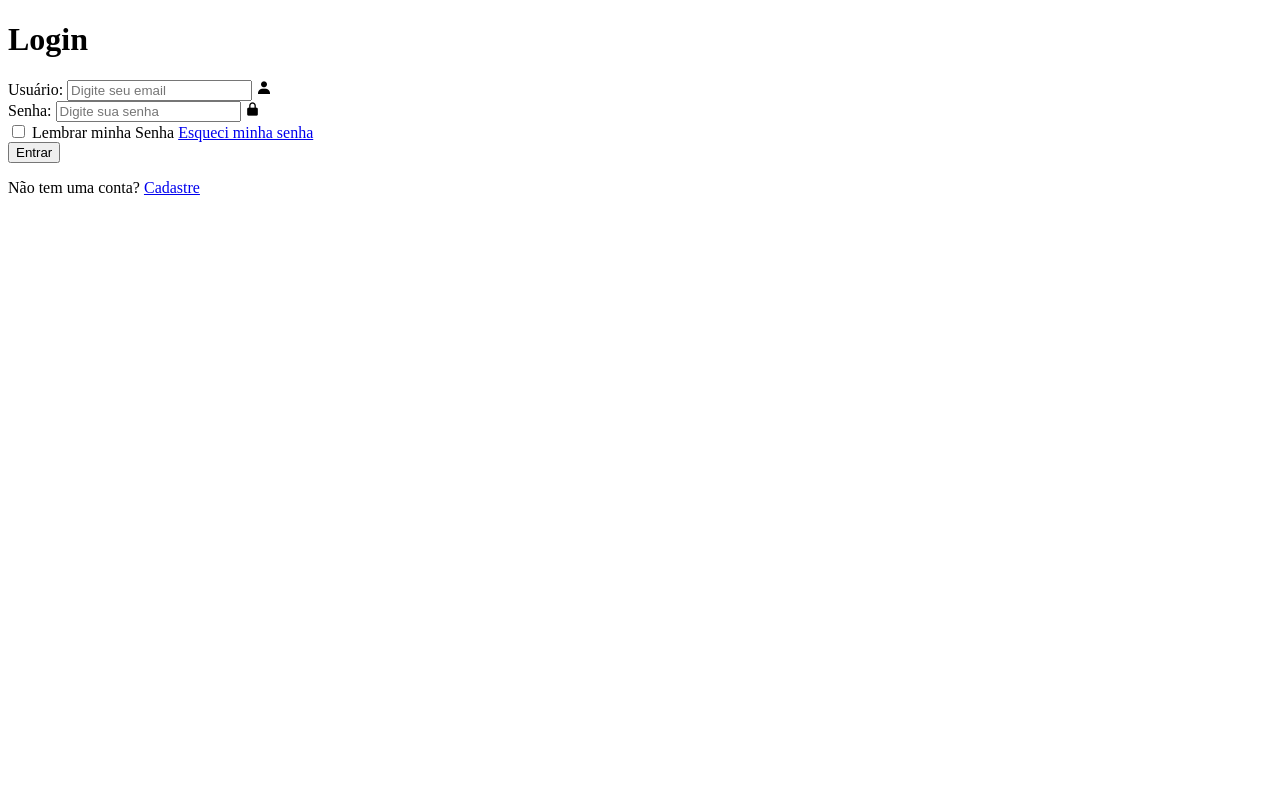
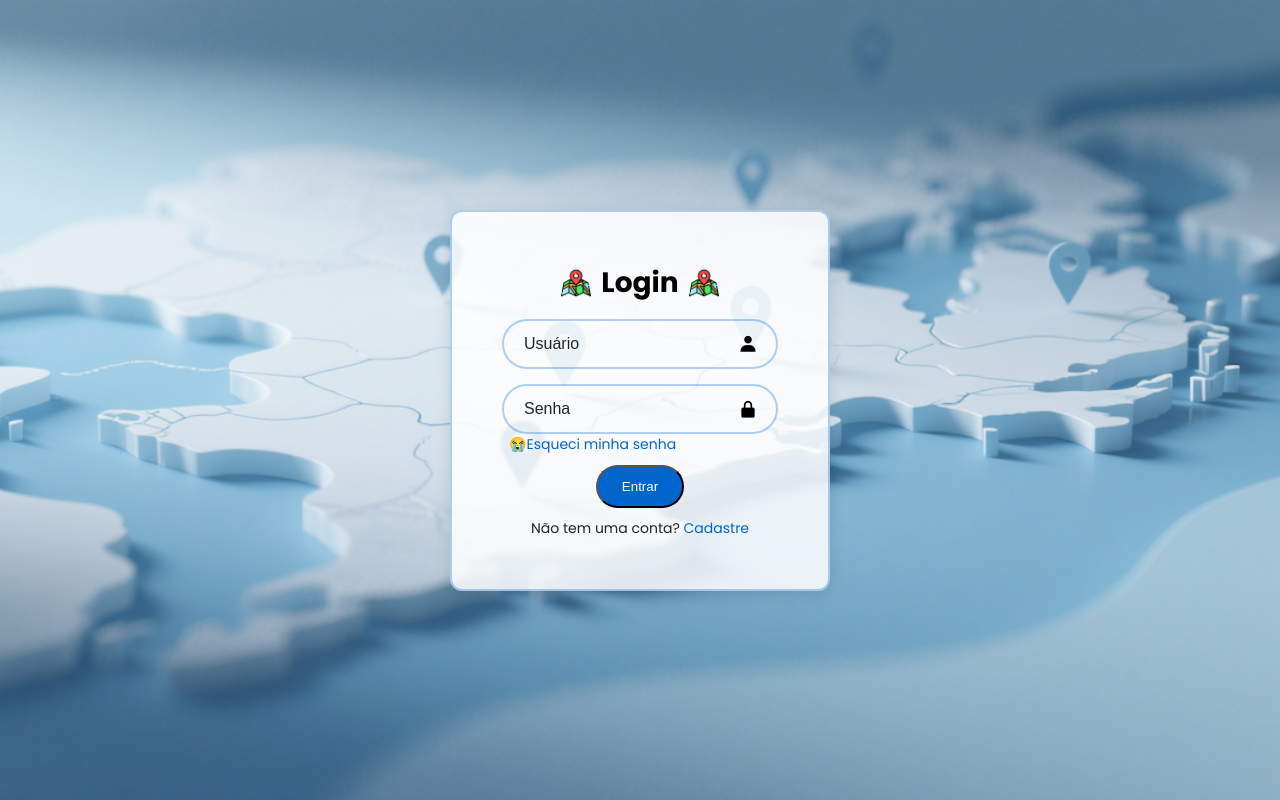
Before and after one commit to joaobatistamedeiroscf/BuscaCep, a website: page index.html in a window 1280 px wide. Drawn offline with nearby package versions, Linux system fonts and the light colour scheme; a web font is replaced by a local one.

Commit message:
adicionando estilo a tela inicial

```diff
--- a/index.html
+++ b/index.html
@@ -4,32 +4,30 @@
     <meta charset="UTF-8" />
     <link rel="icon" type="image/svg+xml" href="/vite.svg" />
      <link href='https://unpkg.com/boxicons@2.1.4/css/boxicons.min.css' rel='stylesheet'>
+     <link rel="stylesheet" href="/src/style.css">
      <meta name="viewport" content="width=device-width, initial-scale=1.0" />
     <title>BuscaCep</title>
   </head>
-  <body">
+  <body>
     <main class="container">
-      <form >
+      <form>
         <div class="titulo">
+          <img src="/public/mapa.png" width="30px" height="30px" alt="mapa">
           <h1>Login</h1>
+          <img src="/public/mapa.png" width="30px" height="30px" alt="mapa">
         </div>
-        <div class="input-box">
-          <label>Usuário:</label>
-          <input placeholder="Digite seu email" type="email">
+
+          <div class="input-box">
+          <input placeholder="Usuário" type="email">
           <i class="bx bxs-user"></i>
         </div>
         <div class="input-box">
-          <label>Senha:</label>
-          <input type="password" placeholder="Digite sua senha">
+          <input type="password" placeholder="Senha">
           <i class="bx bxs-lock-alt"></i>
         </div>
 
-        <div class="remenber-forgot">
-          <label for="">
-            <input type="checkbox">
-            Lembrar minha Senha
-          </label>
-            <a href="#">Esqueci minha senha</a>
+        <div class="remenber">
+            <a href="#">😭Esqueci minha senha</a>
         </div>
 
         <button type="submit">Entrar</button>
--- a/src/style.css
+++ b/src/style.css
@@ -1,96 +1,149 @@
-:root {
-  font-family: system-ui, Avenir, Helvetica, Arial, sans-serif;
-  line-height: 1.5;
-  font-weight: 400;
-
-  color-scheme: light dark;
-  color: rgba(255, 255, 255, 0.87);
-  background-color: #242424;
-
-  font-synthesis: none;
-  text-rendering: optimizeLegibility;
-  -webkit-font-smoothing: antialiased;
-  -moz-osx-font-smoothing: grayscale;
+@import url('https://fonts.googleapis.com/css2?family=Bitcount:wght@100..900&family=Poppins:ital,wght@0,100;0,200;0,300;0,400;0,500;0,600;0,700;0,800;0,900;1,100;1,200;1,300;1,400;1,500;1,600;1,700;1,800;1,900&display=swap');
+ *{
+  margin: 0;
+  padding: 0;
+  box-sizing: border-box;
+}
+body {
+  display: flex;
+  justify-content: center;
+  min-height: 100vh;
+  align-items: center;
+  background: url("/public/telafundologin.png");
+  background-size: cover;
+  background-position: center;
 }
 
-a {
-  font-weight: 500;
-  color: #646cff;
-  text-decoration: inherit;
-}
-a:hover {
-  color: #535bf2;
+.container{
+  background-color: transparent;
+  background-color: rgba(255, 255, 255, 0.85);
+  border: 2px solid rgba(0, 102, 204, 0.3);
+  padding: 50px;
+  border-radius: 12px;
+   box-shadow: 0 4px 16px rgba(0, 0, 0, 0.1);
+  font-family: 'Poppins', sans-serif;
 }
 
-body {
-  margin: 0;
+
+.titulo {
   display: flex;
-  place-items: center;
-  min-width: 320px;
-  min-height: 100vh;
+  align-items: center;
+  justify-content: center;
 }
 
-h1 {
-  font-size: 3.2em;
-  line-height: 1.1;
+.titulo h1 {
+  font-size:28px ;
+  font-weight: bold;
+  margin-left: 10px;
+  margin-right: 10px;
+}
+.input-box{
+  position: relative;
+  width: 100% ;
+  height: 50px;
+  margin-top:15px;
 }
 
-#app {
-  max-width: 1280px;
-  margin: 0 auto;
-  padding: 2rem;
-  text-align: center;
+.input-box input {
+  width: 100%;
+  height: 100%;
+  background-color: transparent;
+  border: 2px solid rgba(0, 102, 204, 0.3);
+  border-radius: 40px;
+  outline: none;
+  font-size: 16px;
+  padding: 20px 45px 20px 20px;
 }
 
-.logo {
-  height: 6em;
-  padding: 1.5em;
-  will-change: filter;
-  transition: filter 300ms;
+.input-box input::placeholder {
+  color: rgba(33, 37, 41, 1);
 }
-.logo:hover {
-  filter: drop-shadow(0 0 2em #646cffaa);
-}
-.logo.vanilla:hover {
-  filter: drop-shadow(0 0 2em #3178c6aa);
+.input-box i  {
+  position: absolute;
+  right: 20px;
+  top:50%;
+  transform: translateY(-50%);
+  font-size: 20px;
 }
 
-.card {
-  padding: 2em;
+.remenber a {
+  text-decoration: none;
+  color:rgba(0, 102, 204, 1) ;
+  font-size: 14px;
+  display: block;
+  margin-left: 7px;
+}
+.remenber a {
+  position: relative;
+  color: rgba(0, 102, 204, 1);
+  text-decoration: none;
+  transition: color 0.3s ease;
 }
 
-.read-the-docs {
-  color: #888;
+.remenber a::after {
+  content: '';
+  position: absolute;
+  width: 0;
+  height: 2px;
+  bottom: -2px;
+  left: 0;
+  background-color: rgba(0, 102, 204, 1);
+  transition: width 0.3s ease;
+}
+
+.remenber a:hover::after {
+  width: 75%;
 }
 
 button {
-  border-radius: 8px;
-  border: 1px solid transparent;
-  padding: 0.6em 1.2em;
-  font-size: 1em;
-  font-weight: 500;
-  font-family: inherit;
-  background-color: #1a1a1a;
-  cursor: pointer;
-  transition: border-color 0.25s;
-}
-button:hover {
-  border-color: #646cff;
-}
-button:focus,
-button:focus-visible {
-  outline: 4px auto -webkit-focus-ring-color;
+  padding: 12px 24px;
+  background-color: rgba(0, 102, 204, 1);
+  color: rgba(255, 255, 255, 1);
+  border-radius:40px;
+  margin-top: 10px ;
+  margin-left: auto;
+  margin-right: auto;
+  display: block;
 }
 
-@media (prefers-color-scheme: light) {
-  :root {
-    color: #213547;
-    background-color: #ffffff;
-  }
-  a:hover {
-    color: #747bff;
-  }
-  button {
-    background-color: #f9f9f9;
-  }
+button:hover{
+  background-color: rgba(0, 102, 204, 0.9);
+  transform: translateY(-2px);
+  box-shadow: 0 4px 8px rgba(0, 102, 204, 0.15);
 }
+
+.cadastra{
+  width: 100%;
+  height: 100%;
+  text-align: center;
+  margin-top: 10px;
+}
+.cadastra p {
+  font-size: 14px;
+   color: rgba(33, 37, 41, 1);
+}
+.cadastra a {
+  text-decoration: none;
+  color:rgba(0, 102, 204, 1) ;
+}
+.cadastra a {
+  position: relative;
+  color: rgba(0, 102, 204, 1);
+  text-decoration: none;
+  transition: color 0.3s ease;
+}
+
+.cadastra a::after {
+  content: '';
+  position: absolute;
+  width: 0;
+  height: 2px;
+  bottom: -2px;
+  left: 0;
+  background-color: rgba(0, 102, 204, 1);
+  transition: width 0.3s ease;
+}
+
+.cadastra a:hover::after {
+  width: 100%;
+}
```
Also changed, not shown: public/mapa.png (added), public/telafundologin.png (added).
